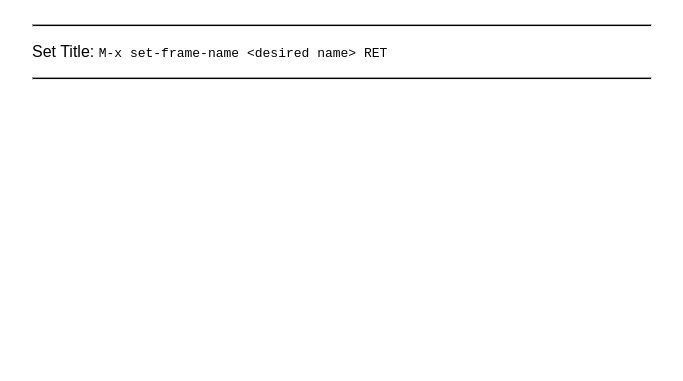
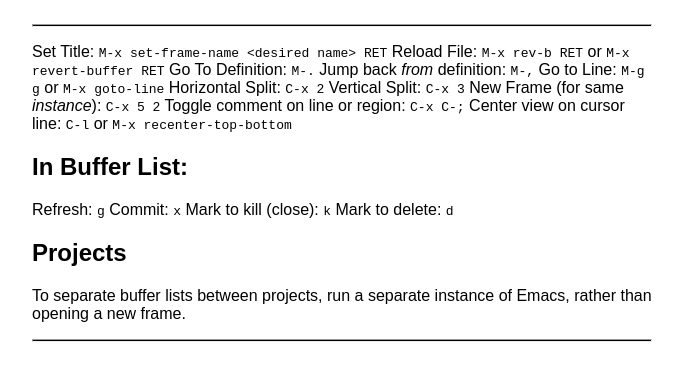
Before and after one commit to jacobpledger/notes, a Jekyll site: the page built from collections/_notes/emacs.md, in a window 1280 px wide. Shown: the top 381 px of the page, without its empty margins (298-981 px from the left). Built offline with Jekyll 4.4.1, drawn with Linux system fonts in a browser that asks for light colours.

Commit message:
Add emacs note

```diff
--- a/collections/_notes/emacs.md
+++ b/collections/_notes/emacs.md
@@ -4,3 +4,21 @@ layout: note
 ---
 
 Set Title: `M-x set-frame-name <desired name> RET`
+Reload File: `M-x rev-b RET` or `M-x revert-buffer RET`
+Go To Definition: `M-.`
+Jump back *from* definition: `M-,`
+Go to Line: `M-g g` or `M-x goto-line`
+Horizontal Split: `C-x 2`
+Vertical Split: `C-x 3`
+New Frame (for same <em>instance</em>): `C-x 5 2`
+Toggle comment on line or region: `C-x C-;`
+Center view on cursor line: `C-l` or `M-x recenter-top-bottom`
+
+## In Buffer List:
+Refresh: `g`
+Commit: `x`
+Mark to kill (close): `k`
+Mark to delete: `d`
+
+## Projects
+To separate buffer lists between projects, run a separate instance of Emacs, rather than opening a new frame.
```
